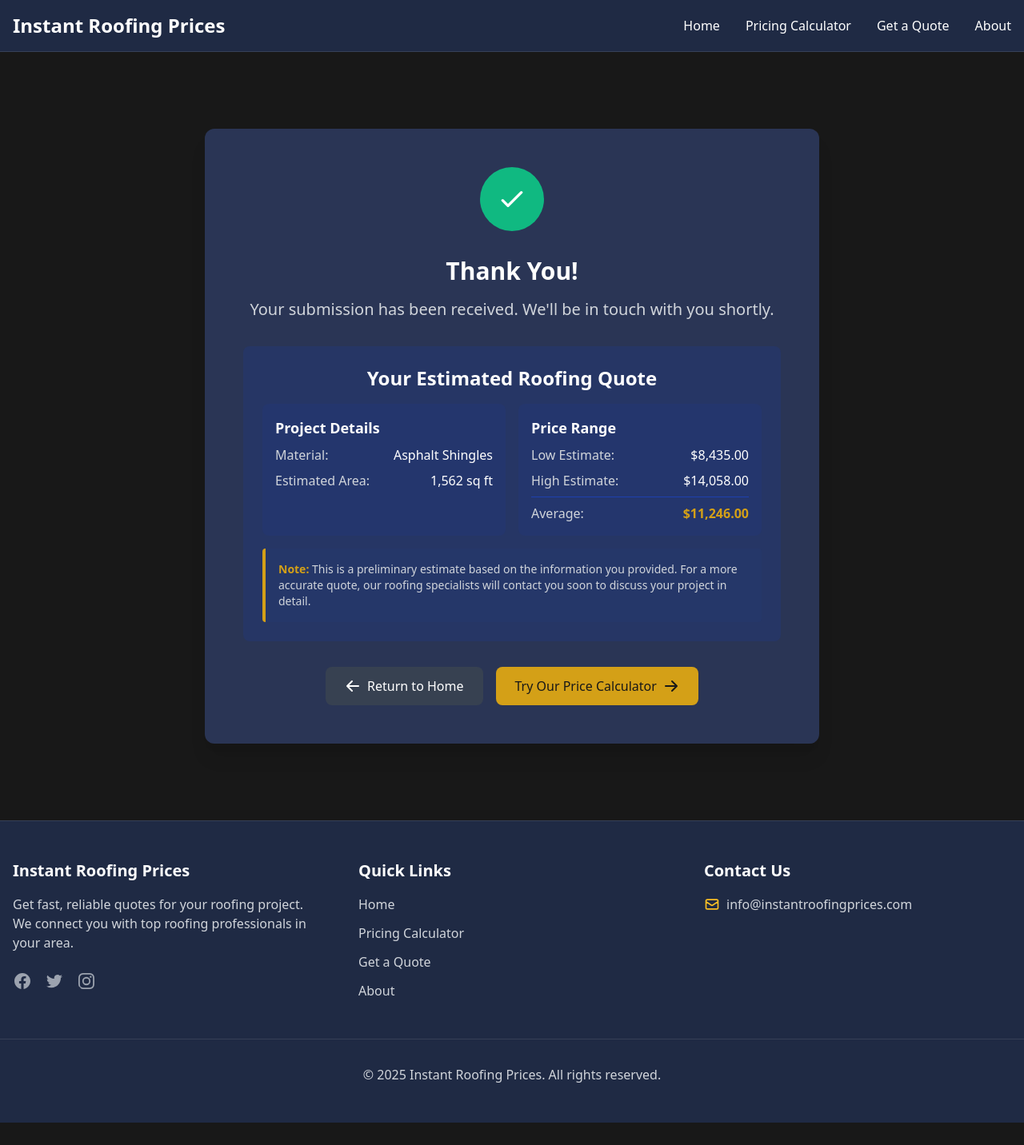
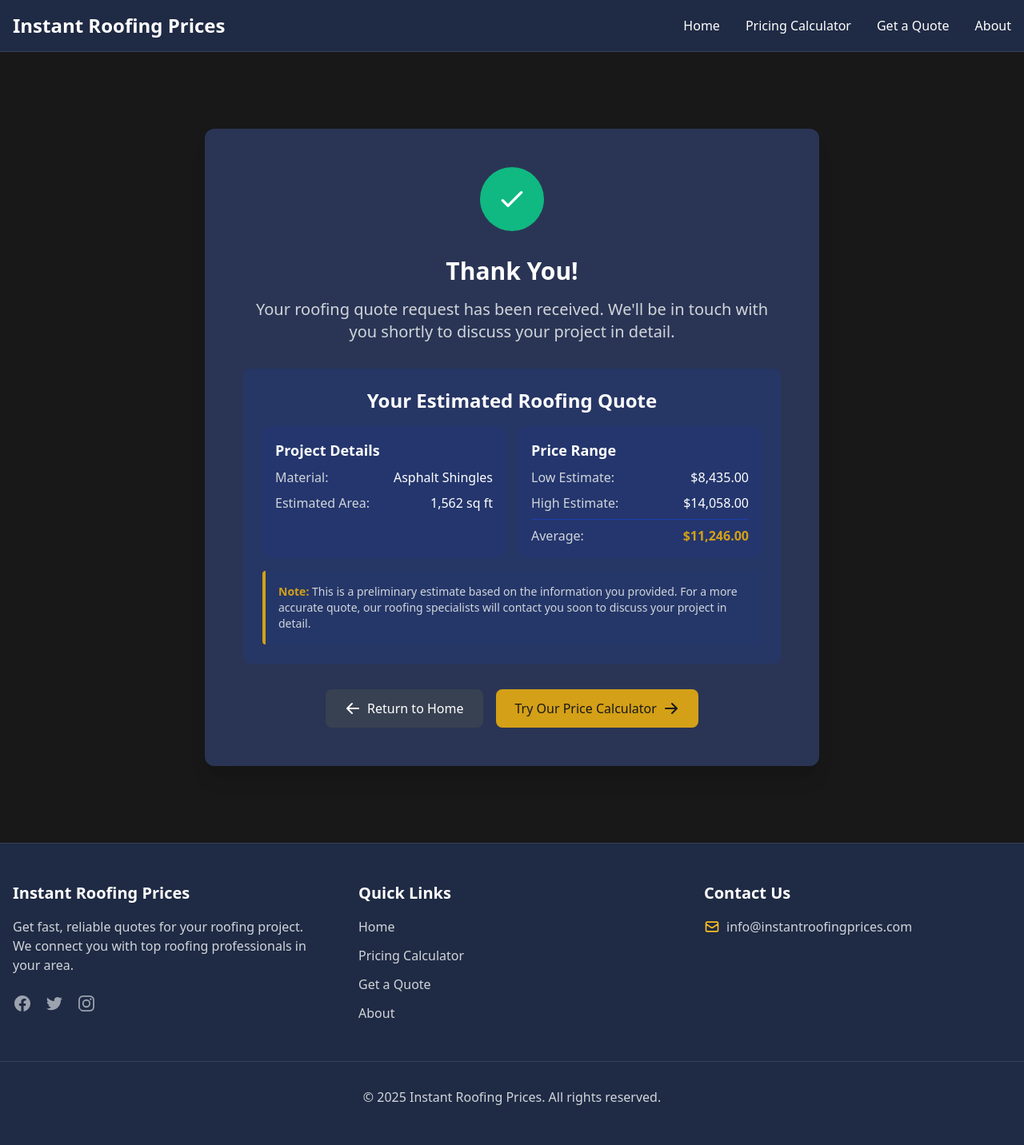
Before and after one commit to tim-amredev/roofing-lead-site, a Jekyll site: the page built from thank-you.html, in a window 1280 px wide. Shown: the whole page at 80% size. Built offline with Jekyll 4.4.1, drawn with Linux system fonts in a browser that asks for light colours; before the commit the page ends 1404 px from its top, so only the background shows below that.

Commit message:
Update thank-you.html

```diff
--- a/thank-you.html
+++ b/thank-you.html
@@ -23,7 +23,7 @@ js: thank-you-quote
         </div>
 
         <p class="text-xl text-gray-300 mb-8">
-          Your submission has been received. We'll be in touch with you shortly.
+          Your roofing quote request has been received. We'll be in touch with you shortly to discuss your project in detail.
         </p>
 
         <!-- Quote Section -->
```
